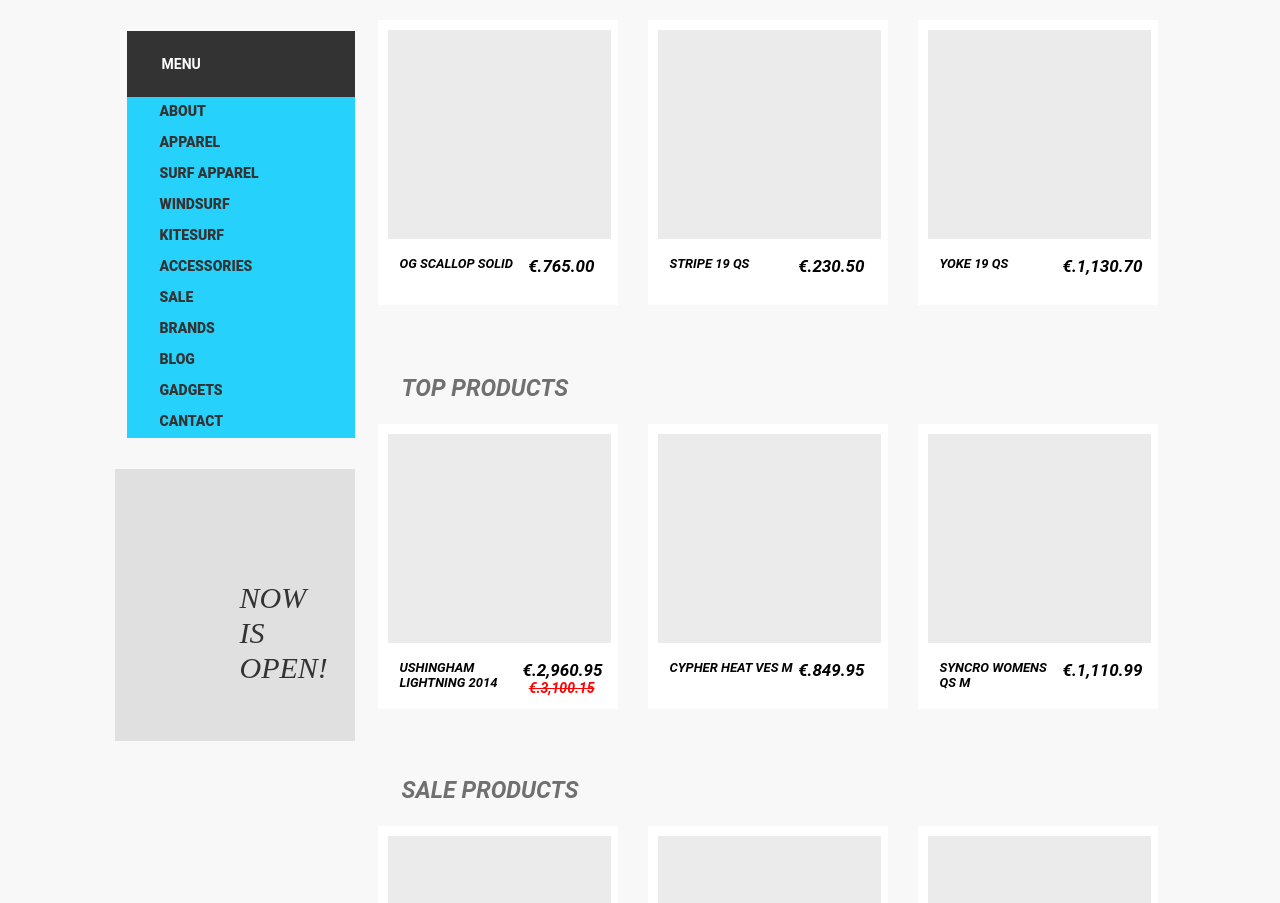
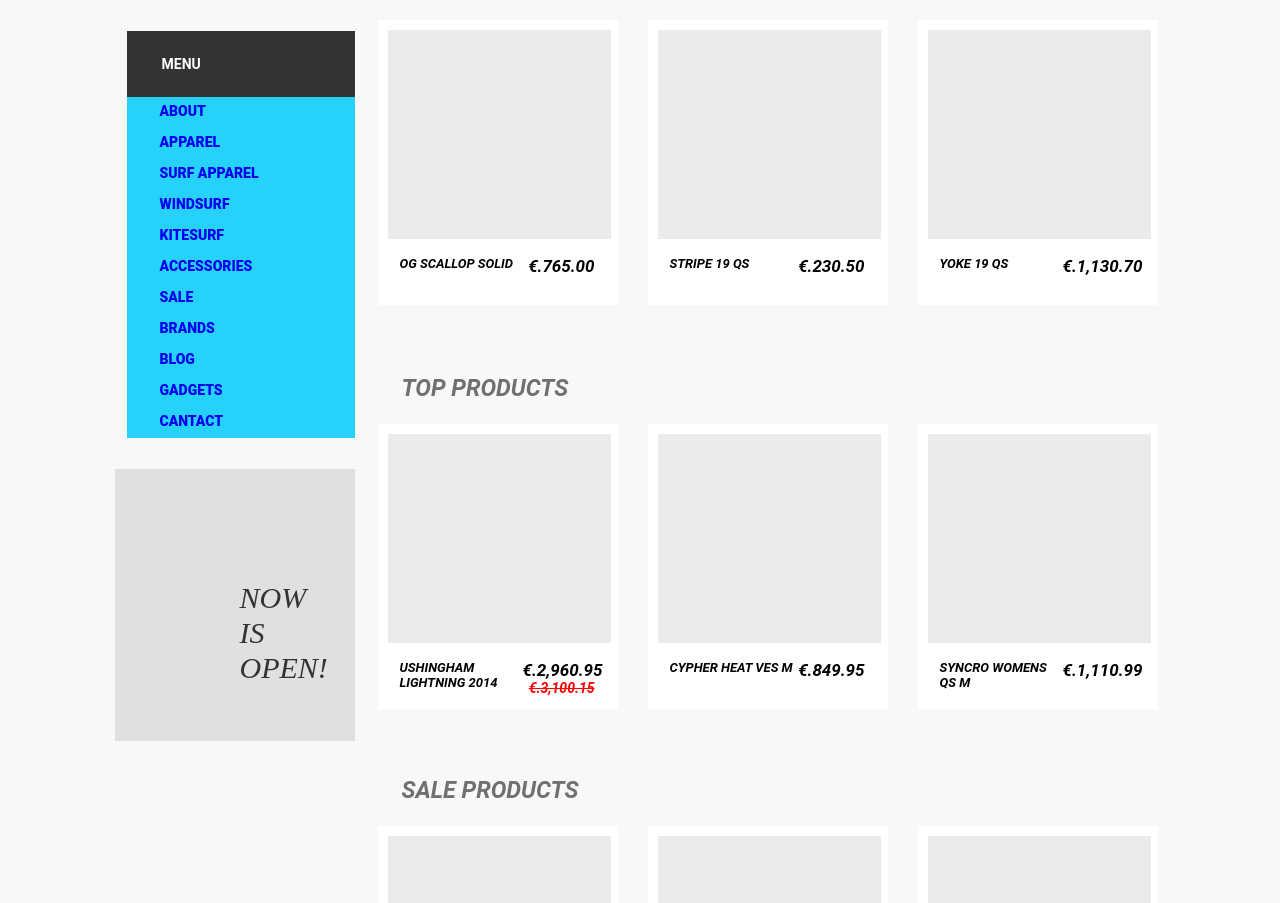
Before and after one commit to JulieApraksina/Project1, a plain HTML site: page index.html in a window 1280 px wide. Shown: the part 978-1881 px from the top of the page. Drawn offline with Linux system fonts and the light colour scheme; files whose address does not match are found by name.

Commit message:
Revert "правка меню"
This reverts commit baf7357df9f97ab061f36dd94e3c68f8a9722311.

```diff
--- a/css/main.css
+++ b/css/main.css
@@ -191,10 +191,6 @@ header {
 
 .menu a {
   text-decoration: none;
-  color: #333333;
-}
-.menu li:hover > span  a {
-  color: #ffffff;
 }
 
 .menu li {
```
